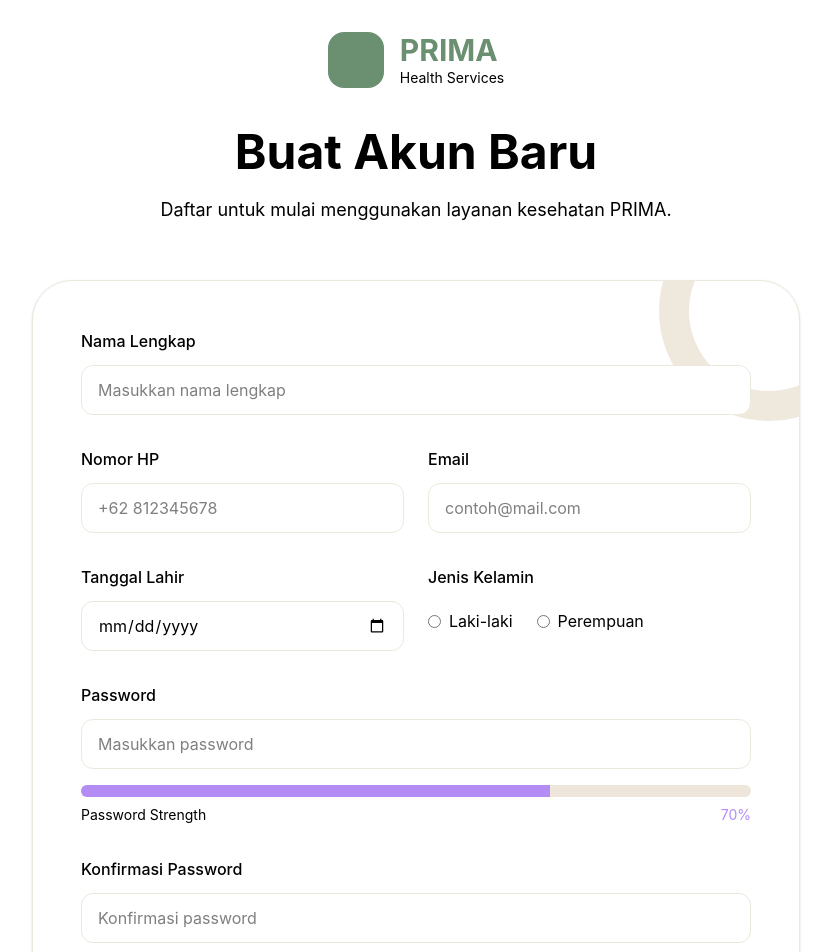
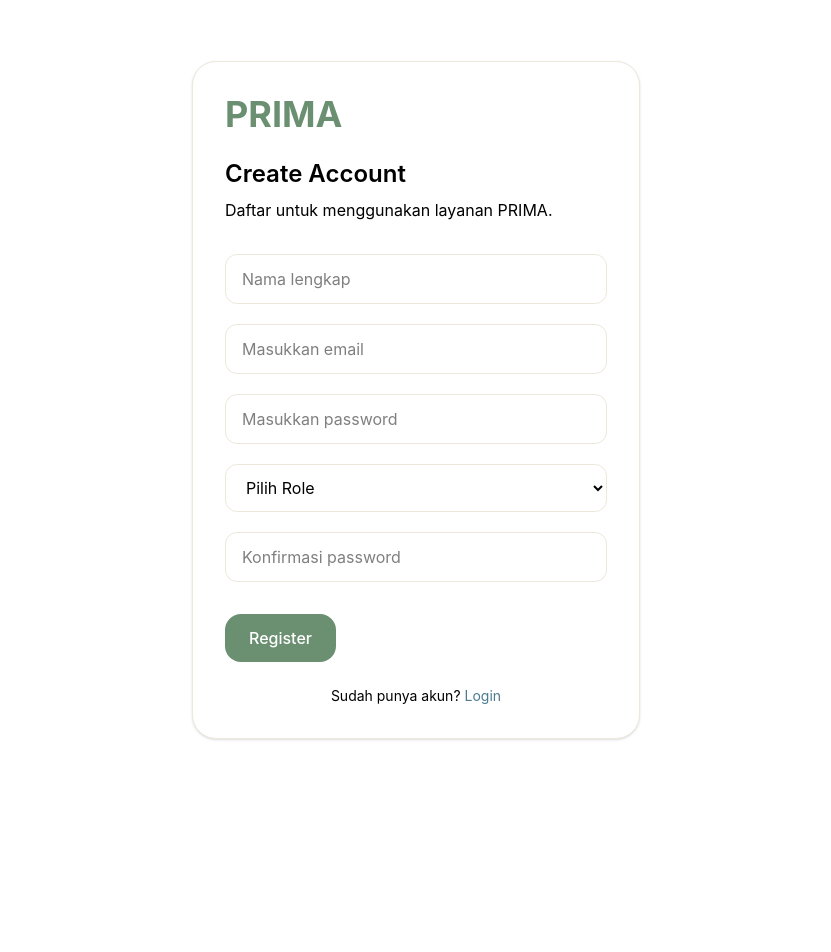
Before and after one commit to Izzulgtg/PRIMA, a React (Vite) app in the folder Frontend/: page /register in a window 1280 px wide. Shown: the top 952 px of the page, without its empty margins (224-1055 px from the left). After the commit the page ends 800 px from the top, so only its background shows below. Built offline with nearby package versions, Linux system fonts and the light colour scheme.

Commit message:
update route,add gmbar login&landing pages

```diff
--- a/Frontend/src/components/ui/button.jsx
+++ b/Frontend/src/components/ui/button.jsx
@@ -5,30 +5,31 @@ function Button({
 }) {
 
   const variants = {
+
     primary:
       "bg-prima-green text-white hover:opacity-90",
 
     secondary:
-      "bg-[#4A7C8E] text-white hover:opacity-90",
+      "bg-prima-teal text-white hover:opacity-90",
 
     danger:
-      "bg-[#C4846A] text-white hover:opacity-90",
+      "bg-[#D98C6B] text-white hover:opacity-90",
 
     outline:
-      "border border-[#6B8F71] text-prima-green hover:bg-prima-sand",
+      "border border-prima-green text-prima-green bg-transparent hover:bg-prima-green hover:text-white",
+
   }
 
   return (
     <button
+      onClick={onClick}
       className={`
-        px-5
-        py-2.5
-        rounded-xl
+        px-6
+        py-3
+        rounded-2xl
         font-medium
         transition-all
         duration-200
-        cursor-pointer
-
         ${variants[variant]}
       `}
     >
--- a/Frontend/src/pages/auth/login-page.jsx
+++ b/Frontend/src/pages/auth/login-page.jsx
@@ -1,7 +1,11 @@
 import Button from "../../components/ui/button"
 import Input from "../../components/ui/input"
+import loginBanner from "../../assets/images/login-banner.webp"
+import { useNavigate } from "react-router-dom"
 
 function LoginPage() {
+const navigate = useNavigate()
+
   return (
   <div className="bg-prima-background min-h-screen p-6">
 
@@ -36,7 +40,10 @@ function LoginPage() {
           PRIMA
         </h1>
 
-        <Button variant="primary">
+        <Button
+  variant="primary"
+  onClick={() => navigate("/admin/dashboard")}
+>
   Masuk
 </Button>
 
@@ -64,29 +71,33 @@ function LoginPage() {
           "
         >
 
-          {/* LEFT IMAGE */}
          <div
   className="
     relative
-              w-[520px]
-              h-[650px]
-              rounded-[36px]
+    w-[480px]
+    h-[620px]
+    rounded-[40px]
     overflow-hidden
-              shadow-lg
-              bg-[#D8CCBC]
-              flex-shrink-0
+    shadow-xl
   "
 >
 
-            {/* IMAGE PLACEHOLDER */}
-            <div className="w-full h-full bg-[#CDBBA5]" />
+  <img
+    src={loginBanner}
+    alt="Login Banner"
+    className="
+      w-full
+      h-full
+      object-cover
+    "
+  />
 
   {/* OVERLAY */}
   <div
     className="
       absolute
       inset-0
-                bg-black/10
+      bg-black/20
     "
   />
 
@@ -111,12 +122,16 @@ function LoginPage() {
       Kesehatan bermula dari ketenangan.
     </h2>
 
-              <p className="mt-5 text-lg leading-relaxed">
-
+    <p
+      className="
+        mt-5
+        text-lg
+        text-white/90
+        leading-relaxed
+      "
+    >
       Nikmati akses layanan kesehatan
-                profesional dengan pengalaman
-                yang nyaman dan modern.
-
+      profesional dengan sentuhan personal.
      </p>
 
   </div>
@@ -180,9 +195,13 @@ function LoginPage() {
 
               <div className="mt-8">
 
-                <Button variant="primary">
+                <Button
+  variant="primary"
+  onClick={() => navigate("/admin/dashboard")}
+>
   Masuk
 </Button>
+
 
               </div>
 
--- a/Frontend/src/pages/auth/register-page.jsx
+++ b/Frontend/src/pages/auth/register-page.jsx
@@ -1,8 +1,9 @@
 import Button from "../../components/ui/button"
 import Input from "../../components/ui/input"
+import { useNavigate } from "react-router-dom"
 
 function RegisterPage() {
-
+const navigate = useNavigate()
   return (
     <div
       className="
@@ -11,274 +12,86 @@ function RegisterPage() {
         flex
         items-center
         justify-center
-      p-8
-    "
-  >
-
-    <div className="w-full max-w-5xl">
-
-      {/* HEADER */}
-      <div className="text-center">
-
-        <div
-          className="
-            flex
-            items-center
-            justify-center
-            gap-4
+        p-6
       "
     >
 
       <div
         className="
-              w-14
-              h-14
-              rounded-2xl
-              bg-prima-green
+          bg-prima-card
+          w-full
+          max-w-md
+          rounded-3xl
+          p-8
+          shadow-sm
+          border
+          border-prima-sand
         "
-          />
+      >
 
-          <div className="text-left">
+        <div>
 
-            <h1 className="text-3xl font-bold text-prima-green">
+          <h1 className="text-4xl font-bold text-prima-green">
             PRIMA
           </h1>
 
-            <p className="text-prima-muted text-sm">
-              Health Services
+          <h2 className="text-2xl font-semibold text-prima-text mt-6">
+            Create Account
+          </h2>
+
+          <p className="text-prima-muted mt-2">
+            Daftar untuk menggunakan layanan PRIMA.
           </p>
 
         </div>
 
-        </div>
-
-        <h2
-          className="
-            text-5xl
-            font-bold
-            text-prima-text
-            mt-10
-          "
-        >
-          Buat Akun Baru
-        </h2>
-
-        <p
-          className="
-            text-prima-muted
-            mt-5
-            text-lg
-          "
-        >
-          Daftar untuk mulai menggunakan
-          layanan kesehatan PRIMA.
-        </p>
-
-      </div>
-
-      {/* FORM CARD */}
-      <div
-        className="
-          bg-white
-          rounded-[40px]
-          border
-          border-prima-sand
-          shadow-sm
-          max-w-3xl
-          mx-auto
-          mt-14
-          p-12
-          relative
-          overflow-hidden
-        "
-      >
-
-        {/* DECORATION */}
-        <div
-          className="
-            absolute
-            top-[-80px]
-            right-[-80px]
-            w-[220px]
-            h-[220px]
-            rounded-full
-            border-[30px]
-            border-[#EFE8DD]
-          "
-        />
-
-        {/* FORM */}
-        <div className="relative z-10">
-
-          {/* NAMA */}
-          <div>
-
-            <label className="text-prima-text font-medium">
-              Nama Lengkap
-            </label>
-
-            <div className="mt-3">
+        <div className="mt-8 space-y-5">
 
           <Input
             type="text"
-                placeholder="Masukkan nama lengkap"
+            placeholder="Nama lengkap"
           />
-
-            </div>
-
-          </div>
-
-          {/* GRID */}
-          <div className="grid grid-cols-2 gap-6 mt-8">
-
-            <div>
-
-              <label className="text-prima-text font-medium">
-                Nomor HP
-              </label>
-
-              <div className="mt-3">
-
-                <Input
-                  type="text"
-                  placeholder="+62 812345678"
-                />
-
-              </div>
-
-            </div>
-
-            <div>
-
-              <label className="text-prima-text font-medium">
-                Email
-              </label>
-
-              <div className="mt-3">
 
           <Input
             type="email"
-                  placeholder="contoh@mail.com"
+            placeholder="Masukkan email"
           />
-
-              </div>
-
-            </div>
-
-          </div>
-
-          {/* GRID 2 */}
-          <div className="grid grid-cols-2 gap-6 mt-8">
-
-            <div>
-
-              <label className="text-prima-text font-medium">
-                Tanggal Lahir
-              </label>
-
-              <div className="mt-3">
-
-                <Input
-                  type="date"
-                />
-
-              </div>
-
-            </div>
-
-            <div>
-
-              <label className="text-prima-text font-medium">
-                Jenis Kelamin
-              </label>
-
-              <div className="flex gap-6 mt-5">
-
-                <label className="flex items-center gap-2 text-prima-muted">
-
-                  <input type="radio" name="gender" />
-
-                  Laki-laki
-
-                </label>
-
-                <label className="flex items-center gap-2 text-prima-muted">
-
-                  <input type="radio" name="gender" />
-
-                  Perempuan
-
-                </label>
-
-              </div>
-
-            </div>
-
-          </div>
-
-          {/* PASSWORD */}
-          <div className="mt-8">
-
-            <label className="text-prima-text font-medium">
-              Password
-            </label>
-
-            <div className="mt-3">
 
           <Input
             type="password"
             placeholder="Masukkan password"
           />
 
-            </div>
-
-            {/* STRENGTH */}
-            <div className="mt-4">
-
-              <div
+          <select
             className="
               w-full
-                  h-3
-                  rounded-full
-                  bg-[#EEE6DA]
-                  overflow-hidden
+              px-4
+              py-3
+              rounded-xl
+              border
+              border-prima-sand
+              bg-white
+              text-prima-text
+
+              focus:outline-none
+              focus:ring-2
+              focus:ring-prima-green
             "
           >
 
-                <div
-                  className="
-                    h-full
-                    w-[70%]
-                    bg-[#B38CF5]
-                  "
-                />
+            <option>
+              Pilih Role
+            </option>
 
-              </div>
+            <option>
+              Pasien
+            </option>
 
-              <div className="flex justify-between mt-2">
+            <option>
+              Dokter
+            </option>
 
-                <p className="text-sm text-prima-muted">
-                  Password Strength
-                </p>
-
-                <p className="text-sm text-[#B38CF5]">
-                  70%
-                </p>
-
-              </div>
-
-            </div>
-
-          </div>
-
-          {/* CONFIRM */}
-          <div className="mt-8">
-
-            <label className="text-prima-text font-medium">
-              Konfirmasi Password
-            </label>
-
-            <div className="mt-3">
+          </select>
 
           <Input
             type="password"
@@ -287,74 +100,23 @@ function RegisterPage() {
 
         </div>
 
-          </div>
-
-          {/* CHECKBOX */}
-          <div className="flex items-start gap-3 mt-10">
-
-            <input type="checkbox" className="mt-1" />
-
-            <p className="text-prima-muted text-sm leading-relaxed">
-
-              Saya menyetujui syarat dan kebijakan
-              layanan kesehatan PRIMA.
-
-            </p>
-
-          </div>
-
-          {/* BUTTON */}
-          <div className="mt-10">
+        <div className="mt-8">
 
           <Button variant="primary">
-              Daftar Sekarang
+            Register
           </Button>
 
         </div>
 
-          {/* DIVIDER */}
-          <div className="flex items-center gap-4 mt-10">
+        <p className="text-prima-muted text-sm mt-6 text-center">
 
-            <div className="h-[1px] bg-prima-sand flex-1" />
+          Sudah punya akun?
 
-            <p className="text-prima-muted text-sm">
-              SUDAH PUNYA AKUN?
+          <span className="text-prima-teal cursor-pointer ml-1">
+            Login
+          </span>
+
         </p>
-
-            <div className="h-[1px] bg-prima-sand flex-1" />
-
-          </div>
-
-          {/* LOGIN BUTTON */}
-          <div className="mt-8">
-
-            <button
-              className="
-                w-full
-                py-4
-                rounded-2xl
-                bg-[#B38CF5]
-                text-white
-                font-medium
-              "
-            >
-              Masuk
-            </button>
-
-          </div>
-
-        </div>
-
-      </div>
-
-      {/* FOOTER */}
-      <div className="text-center mt-12">
-
-        <p className="text-prima-muted text-sm">
-          Data Anda dienkripsi secara aman.
-        </p>
-
-      </div>
 
       </div>
 
--- a/Frontend/src/pages/landing-page.jsx
+++ b/Frontend/src/pages/landing-page.jsx
@@ -1,6 +1,9 @@
 import Button from "../components/ui/button"
+import landingHero from "../assets/images/landing-hero.webp"
+import { useNavigate } from "react-router-dom"
 
 function LandingPage() {
+const navigate = useNavigate()
   return (
     <div className="bg-prima-background min-h-screen">
 
@@ -21,11 +24,17 @@ function LandingPage() {
 
         <div className="flex items-center gap-4">
 
-          <Button variant="outline">
+              <Button
+        variant="outline"
+        onClick={() => navigate("/login")}
+      >
         Login
       </Button>
 
-          <Button variant="primary">
+                <Button
+        variant="primary"
+        onClick={() => navigate("/register")}
+      >
         Register
       </Button>
 
@@ -96,14 +105,19 @@ function LandingPage() {
 
           <div className="flex gap-4 mt-10">
 
-            <Button variant="primary">
+           <Button
+  variant="primary"
+  onClick={() => navigate("/register")}
+>
   Daftar Berobat Sekarang
 </Button>
 
-            <Button variant="outline">
+          <Button
+  variant="outline"
+  onClick={() => navigate("/login")}
+>
   Lihat Layanan
 </Button>
-
           </div>
 
         </div>
@@ -121,15 +135,16 @@ function LandingPage() {
           "
         >
 
-          {/* IMAGE PLACEHOLDER */}
-          <div
+        {/* HERO IMAGE */}
+          <img
+            src={landingHero}
+            alt="PRIMA Hero"
             className="
               w-full
               h-full
-              bg-[#D8CCBC]
+              object-cover
             "
           />
-
           {/* FLOATING CARD */}
           <div
             className="
--- a/Frontend/src/routes/AppRouter.jsx
+++ b/Frontend/src/routes/AppRouter.jsx
@@ -15,6 +15,7 @@ import RegisterPage from "../pages/auth/register-page"
 import LoginPage from "../pages/auth/login-page"
 
 import LandingPage from "../pages/landing-page"
+
 function AppRouter() {
   return (
     <BrowserRouter>
@@ -27,7 +28,7 @@ function AppRouter() {
           element={<LandingPage />}
         />
 
-        {/* AUTH ROUTES */}
+        {/* AUTH */}
         <Route
           path="/login"
           element={<LoginPage />}
@@ -38,7 +39,7 @@ function AppRouter() {
           element={<RegisterPage />}
         />
 
-        {/* ADMIN ROUTES */}
+        {/* ADMIN */}
         <Route
           path="/admin"
           element={<AdminLayout />}
```
Also changed, not shown: Frontend/src/assets/images/landing-hero.webp (added), Frontend/src/assets/images/login-banner.webp (added). Lines whose indentation alone changed are shown as unchanged.
